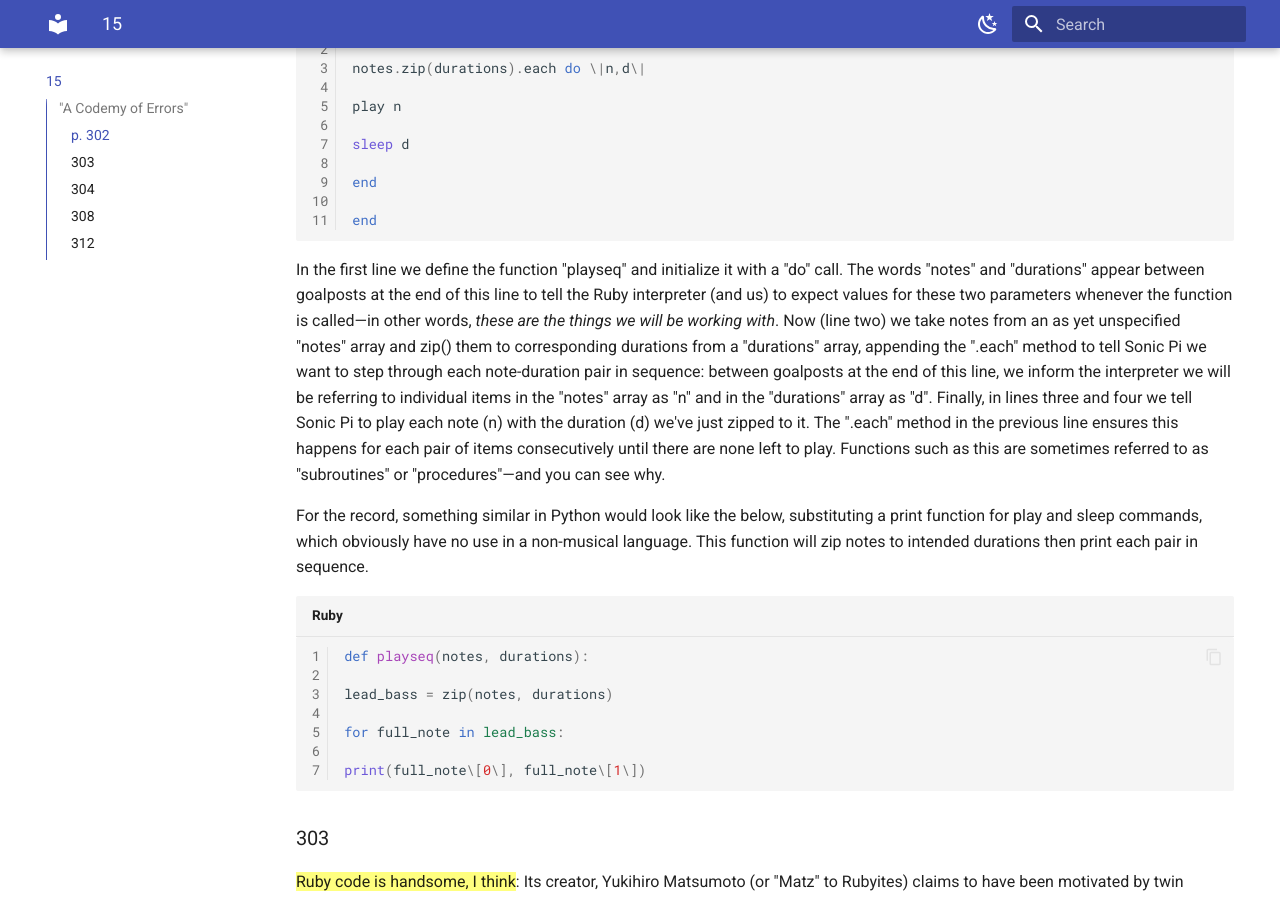
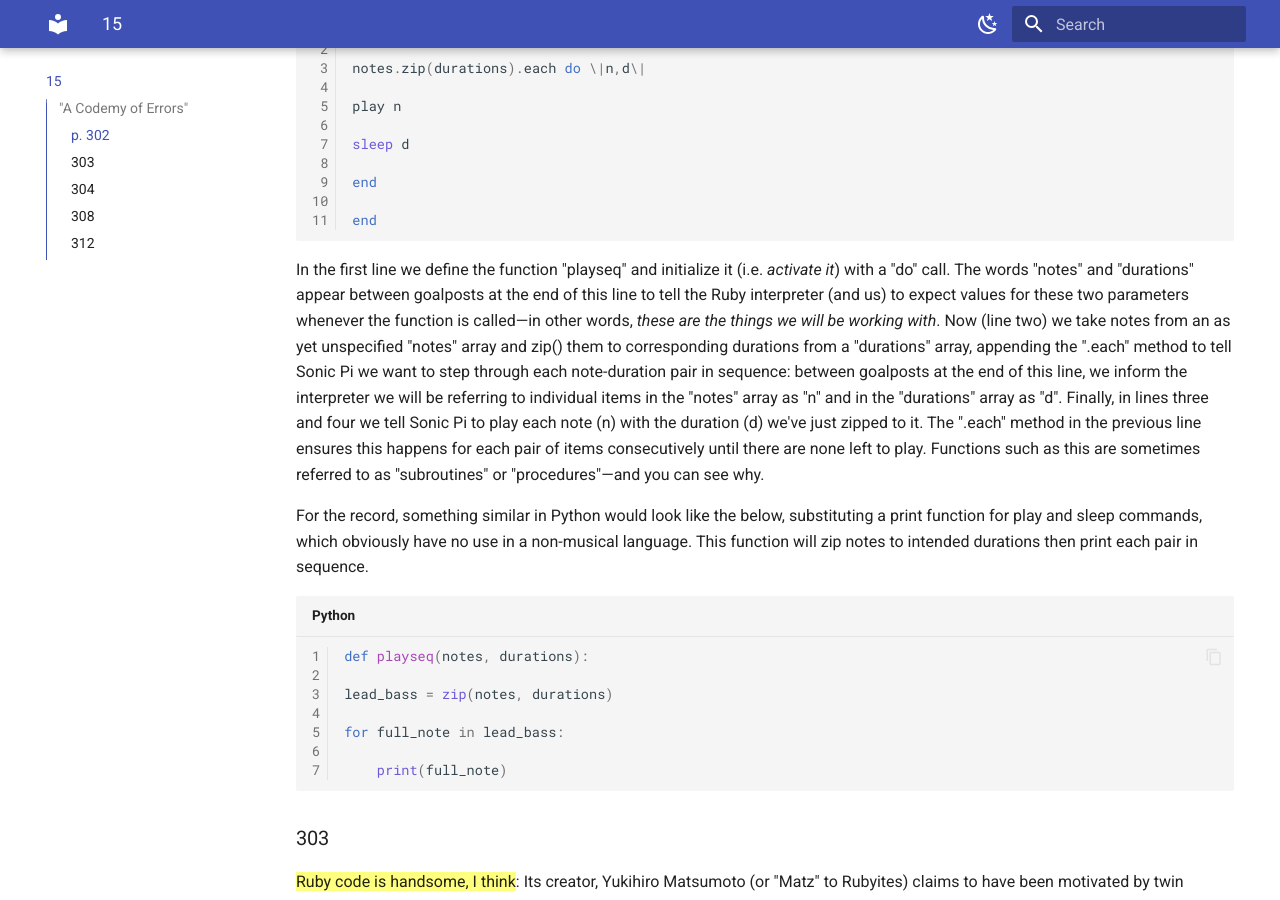
Before and after one commit to zappascout/devil_notes-sources, an MkDocs documentation site: the page built from docs/notes_15_devil.md, in a window 1280 px wide and 900 px high, scrolled down 422 px. Built offline with MkDocs 1.6.1 and Material for MkDocs 9.7.7, drawn with Linux system fonts in a browser that asks for light colours.

Commit message:
tidy code at start

````diff
--- a/docs/notes_15_devil.md
+++ b/docs/notes_15_devil.md
@@ -17,7 +17,7 @@ end
 
 end
 ```
-In the first line we define the function "playseq" and initialize it
+In the first line we define the function "playseq" and initialize it (i.e. *activate it*)
 with a "do" call. The words "notes" and "durations" appear between
 goalposts at the end of this line to tell the Ruby interpreter (and us)
 to expect values for these two parameters whenever the function is
@@ -38,14 +38,14 @@ For the record, something similar in Python would look like the below,
 substituting a print function for play and sleep commands, which
 obviously have no use in a non-musical language. This function will zip
 notes to intended durations then print each pair in sequence.
-```ruby
+```python
 def playseq(notes, durations):
 
 lead_bass = zip(notes, durations)
 
 for full_note in lead_bass:
 
-print(full_note\[0\], full_note\[1\])
+    print(full_note)
 ```
 ###303
 ==Ruby code is handsome, I think==:
````
